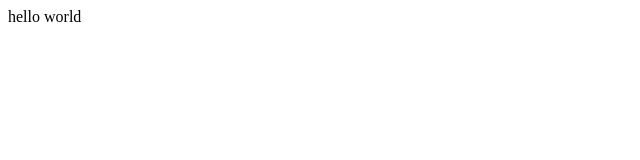
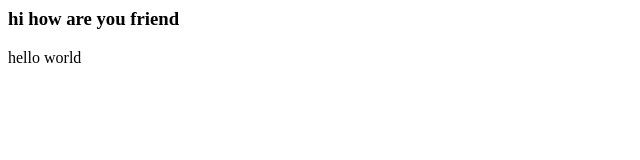
Before and after one commit to NAVI1322/100xdevs, a plain HTML site: page index.html in a window 1280 px wide. Shown: the whole page, without its empty margins (0-640 px from the left). Drawn offline with Linux system fonts and the light colour scheme.

Commit message:
index files is added

```diff
--- a/index.html
+++ b/index.html
@@ -1 +1,3 @@
+
+<h3>hi how are you friend </h3>
 <p>hello world </p>
```
